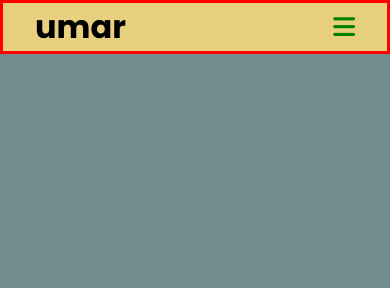
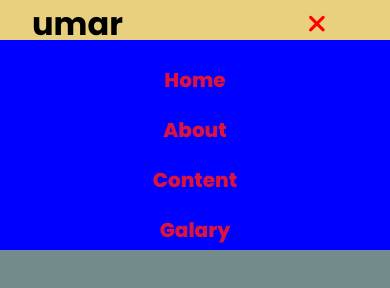
Before and after one commit to Umar7070/responsive-website, a plain HTML site: page index.html in a window 390 px wide. Both pictures are taken after a click on the icon 344 px from the left and 27 px from the top of the page. Drawn offline with Linux system fonts and the light colour scheme.

Commit message:
navbar responsive

```diff
--- a/css/style.css
+++ b/css/style.css
@@ -1,10 +1,11 @@
-*{
+* {
   padding: 0;
   margin: 0;
   box-sizing: border-box;
   font-family: "Poppins", sans-serif;
 }
-body{
+
+body {
   background-color: rgb(115, 139, 139);
 }
 
@@ -17,18 +18,16 @@ header {
 }
 
 .logo {
-    font-weight: 800;
+  font-weight: 500;
 }
 
 .list ul {
   display: flex;
   gap: 10px;
-
   list-style: none;
-    border: 2px solid red;
 }
 
-.list ul li   {
+.list ul li {
   font-size: 20px;
   padding: 5px;
   text-decoration: none;
@@ -36,40 +35,65 @@ header {
   color: crimson;
 }
 
-.link
-{
+.link {
   display: flex;
   gap: 10px;
   font-size: 25px;
   color: green;
 }
 
-@media (max-width:425px){
+.link .cross {
+  visibility: hidden;
+}
+
+
+
+
+@media (max-width: 768px) {
   header {
-        border: 3px solid red;
     position: relative;
   }
+  .link .cross1 {
+    display: block;
+  }
+
   .list {
+    display: flex;
+    justify-content: center !important;
     position: absolute;
-        top: 50%;
-        left: 0;
+    top:40px;
+    left:100%;
     width: 100%;
     display: none;
+    background-color: blue;
+    color: white;
+    transition: 2s ease-in-out;
   }
+
   .list.active {
+    display: flex;
+    left: 0;
+    transition: 1s ease-in-out;
+  }
 
-        display: flex;
+  .menu.active{
+    visibility: visible !important;
   }
 
   .media {
-        display:   none !important;
-    }
-    .cross {
     display: none !important;
   }
 
+  .link .cross {
+    /* display: none !important; */
+    color: red;
+  }
 
-    .list ul  {
+  .cross.active{
+    visibility: visible !important;
+  }
+
+  .list ul {
     margin-top: 20px;
     max-width: 100%;
     flex-direction: column !important;
@@ -77,3 +101,6 @@ header {
     align-items: center;
   }
 }
+
+
+/* umar  */
--- a/index.html
+++ b/index.html
@@ -4,8 +4,9 @@
 <head>
     <meta charset="UTF-8">
     <meta name="viewport" content="width=device-width, initial-scale=1.0">
-    <title>responsive</title>
-    <link rel="stylesheet" href="/css/style.css">
+    <title>vevek</title>
+    <!-- <link rel="stylesheet" href="/css/style.css"> -->
+     <link rel="stylesheet" href="css/style.css">
     <link rel="stylesheet" href="https://cdnjs.cloudflare.com/ajax/libs/font-awesome/6.6.0/css/all.min.css"
         integrity="sha512-Kc323vGBEqzTmouAECnVceyQqyqdsSiqLQISBL29aUW4U/M7pSPA/gEUZQqv1cwx4OnYxTxve5UMg5GT6L4JJg=="
         crossorigin="anonymous" referrerpolicy="no-referrer" />
@@ -33,12 +34,13 @@
             <i class="fa-brands fa-github media"></i>
             <i class="fa-brands fa-twitter media"></i>
             <i class="fa-brands fa-instagram media"></i>
-            <i class="fa-solid fa-xmark cross"></i>
-            <i class="fa-solid fa-bars" id="menuList" ></i>
+            <i onclick="crossMenu()" class="fa-solid fa-xmark cross"> </i>
+            <i onclick="humburgMenu()"  class="fa-solid fa-bars menu"  ></i>
         </div>
     </header>
-    <!-- <script src="/script.js"></script> -->
-     <script src="/script.js"></script>
+      <script src="script.js"></script>
 </body>
 
 </html>
+
+<!-- umar  -->
--- a/script.js
+++ b/script.js
@@ -1,4 +1,17 @@
-let menu= document.querySelector("#menuList");
-menu.addEventListener("click",()=>{
-console.log("click  here")
-})
+
+
+let list = document.querySelector(".list");
+let menu =document.querySelector(".menu")
+let cross = document.querySelector(".cross")
+
+function humburgMenu (){
+  list.classList.toggle("active");
+  menu.style.visibility= "hidden";
+  cross.style.visibility="visible";
+}
+
+function crossMenu(){
+  list.classList.remove("active");
+  menu.style.visibility="visible"
+  cross.style.visibility="hidden";
+}
```
Lines whose indentation alone changed are shown as unchanged.
